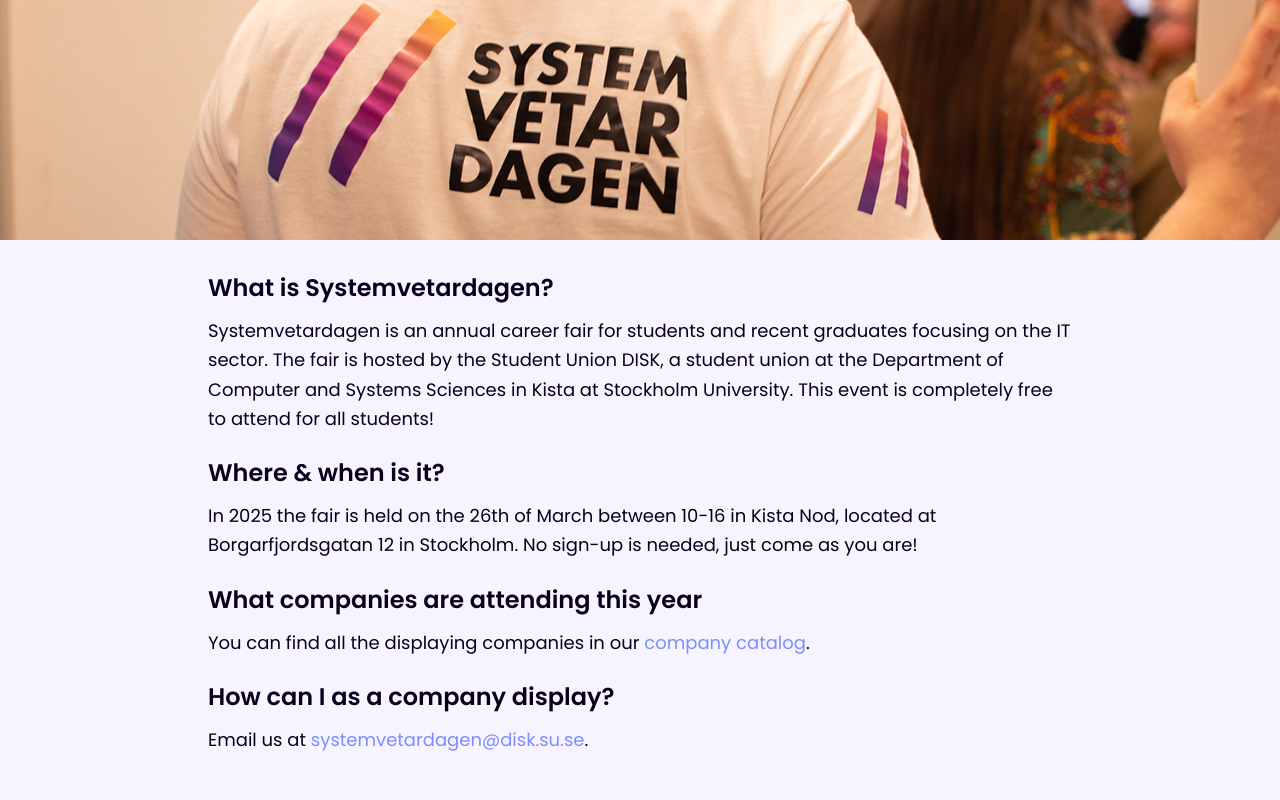
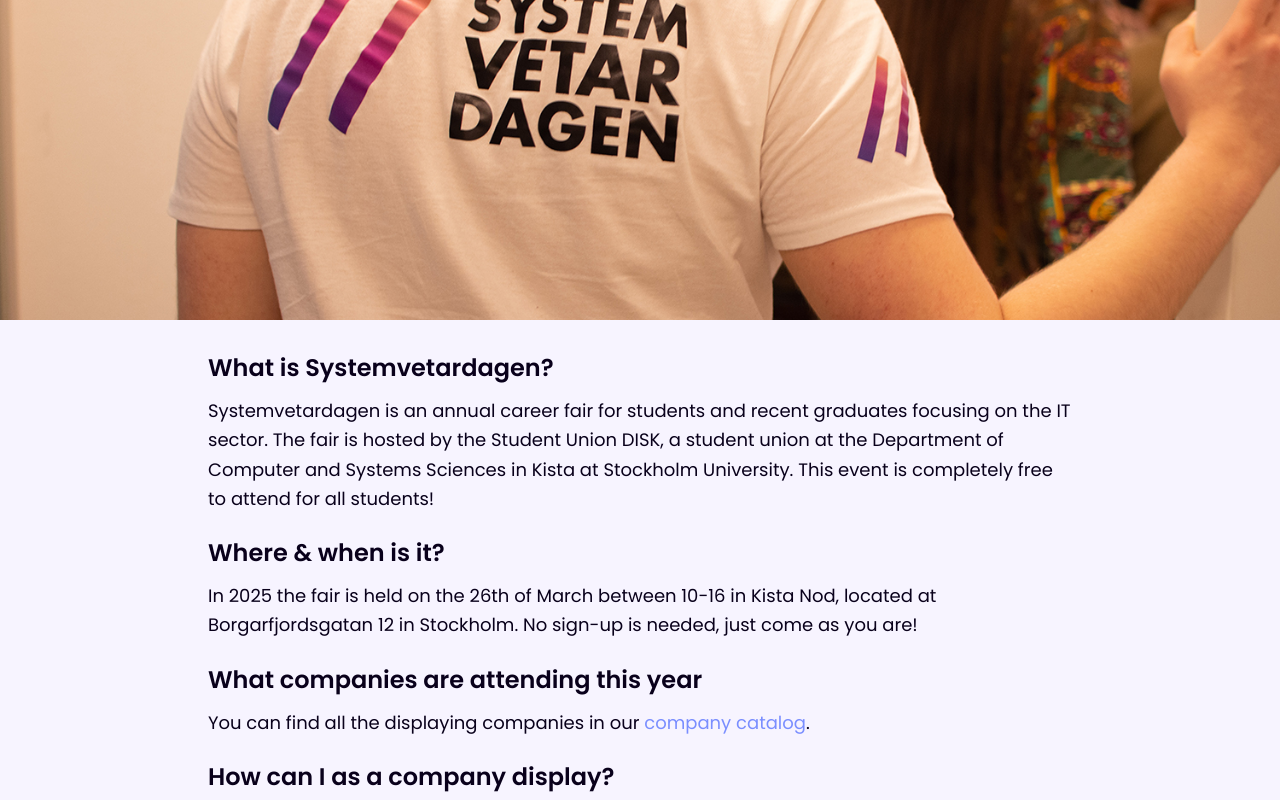
Before and after one commit to Systemvetardagen/Systemvetardagen, a React (Vite) app: page /about in a window 1280 px wide. Shown: the top 800 px of the page. Built offline with nearby package versions, Linux system fonts and the light colour scheme.

Commit message:
style fixes and thinner navbar hehe

```diff
--- a/src/components/Navbar/Navbar.tsx
+++ b/src/components/Navbar/Navbar.tsx
@@ -30,7 +30,7 @@
     }, []);
 
     const getNavLinkClass = ({ isActive }: { isActive: boolean }): string =>
-        `font-bold text-[3.5vh] text-black ${
+        `font-bold text-[3vh] text-black ${
             isActive
                 ? 'text-black underline underline-offset-4'
                 : 'hover:text-gray-500'
@@ -41,8 +41,8 @@
             className={`${
                 isSticky
                     ? 'fixed top-0 left-0 w-full rounded-none'
-                    : 'absolute top-8 w-[90vw] mx-[5vw] rounded-full'
-            } flex bg-white text-black px-4 lg:py-1 z-10 items-center justify-between transition-all duration-150`}
+                    : 'absolute top-8 w-[90vw] mx-[5vw] rounded-2xl'
+            } flex bg-white text-black px-4 lg:py-1  z-10 items-center justify-between transition-all duration-150`}
         >
             <a href="/" className="flex-shrink-0">
                 <img
--- a/src/pages/About.tsx
+++ b/src/pages/About.tsx
@@ -3,25 +3,17 @@
 import { useTranslation } from 'react-i18next';
 
 const About: React.FC = () => {
-    const [t] = useTranslation("about")
+    const [t] = useTranslation('about');
     return (
         <div className="bg-background text-text flex flex-col min-h-screen">
             <img
-                            src={"/images/2024logoWithShirt.jpg"}
+                src={'/images/2024logoWithShirt.jpg'}
                 alt="Systemvetardagen Logo shirt"
-                            className="max-w-full h-auto"
-                            style={{
-                                width: '100vw',
-                                height: 'min(250px, 30vh)',
-                                objectFit: 'cover',
-                                objectPosition: 'center 35%'
-                              }}
+                className="w-screen h-[20vh] lg:h-[40vh] object-cover object-[20%_50%]"
             />
             <div className="flex-grow max-w-4xl mx-auto px-4 py-8">
                 <div className="space-y-12">
-
                     <section className="space-y-8">
-
                         <div className="space-y-6">
                             <div>
                                 <h2 className="text-2xl font-semibold mb-3">
--- a/src/pages/Landing.tsx
+++ b/src/pages/Landing.tsx
@@ -48,7 +48,7 @@
                     <img
                         src="/images/crowded-from-above.jpg"
                         alt=""
-                        className="object-cover w-full h-full filter grayscale rounded-3xl"
+                        className="object-cover w-full h-full  rounded-3xl"
                     />
                     <span className="absolute left-1/2 top-1/2 transform -translate-x-1/2 -translate-y-1/2 bg-white p-4 rounded-2xl text-sm lg:text-xl text-center">
                         {t('body.meet-companies', { numberOfCompanies: 37 })}
@@ -72,7 +72,7 @@
                     <img
                         src="/images/auditorium-seats.jpg"
                         alt=""
-                        className="object-cover w-full h-full filter grayscale rounded-3xl"
+                        className="object-cover w-full h-full filter  rounded-3xl"
                     />
                     <span className="absolute left-1/2 top-1/2 transform -translate-x-1/2 -translate-y-1/2 bg-white p-4 rounded-2xl text-sm lg:text-xl text-center">
                         {t('body.lectures')}
@@ -99,7 +99,7 @@
                             <img
                                 src={item.imgSrc}
                                 alt=""
-                                className="object-cover w-full h-full filter grayscale rounded-3xl"
+                                className="object-cover w-full h-full rounded-3xl"
                             />
                             <span className="absolute left-1/2 top-1/2 transform -translate-x-1/2 -translate-y-1/2 bg-white p-4 rounded-2xl text-sm lg:text-xl text-center">
                                 {item.text}
--- a/src/pages/VisitInfo.tsx
+++ b/src/pages/VisitInfo.tsx
@@ -58,7 +58,7 @@
                 <img
                     src="/images/nod.jpg"
                     alt=""
-                    className="object-cover w-full h-full filter grayscale object-[50%_70%]"
+                    className="object-cover w-full h-full object-[50%_70%]"
                 />
             </div>
             <h1 className="font-heading font-bold text-2xl lg:text-4xl mt-10">
```
Lines whose indentation alone changed are shown as unchanged.
